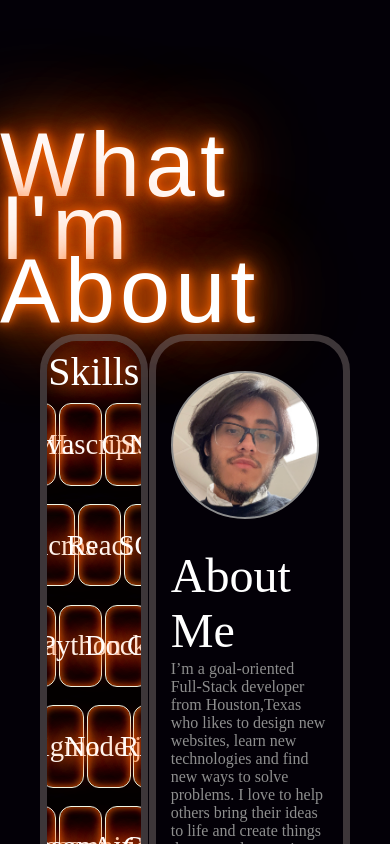
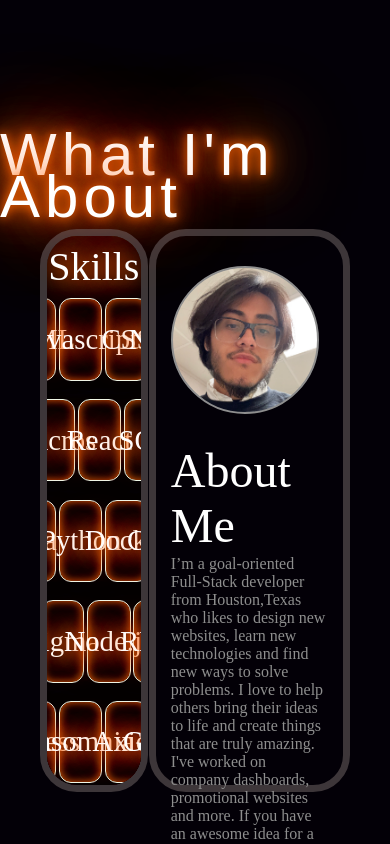
Before and after one commit to BossyLemon0/React_Portfolio, a React (Create React App) app: page / in a window 390 px wide. Shown: the part 800-1644 px from the top of the page. Built offline with nearby package versions, Linux system fonts and the light colour scheme.

Commit message:
button responsiveness

```diff
--- a/src/styles/App.css
+++ b/src/styles/App.css
@@ -424,9 +424,10 @@ body{
 
 @media (max-width: 575px) {
     /* CSS rules for mobile phones */
-    .first_slide{
+    .titles,.first_slide{
         font-size: 60px;
     }
+
   }
 
 
--- a/src/styles/Form.css
+++ b/src/styles/Form.css
@@ -96,6 +96,10 @@ input, button, textarea, select {
     justify-content: center;
     height: 3rem;
   }
+  .submit_btn{
+    /* font-size: 170%; */
+    font-size: 2vw;
+  }
   .submit_btn:hover{
     cursor: pointer;
   }
```
